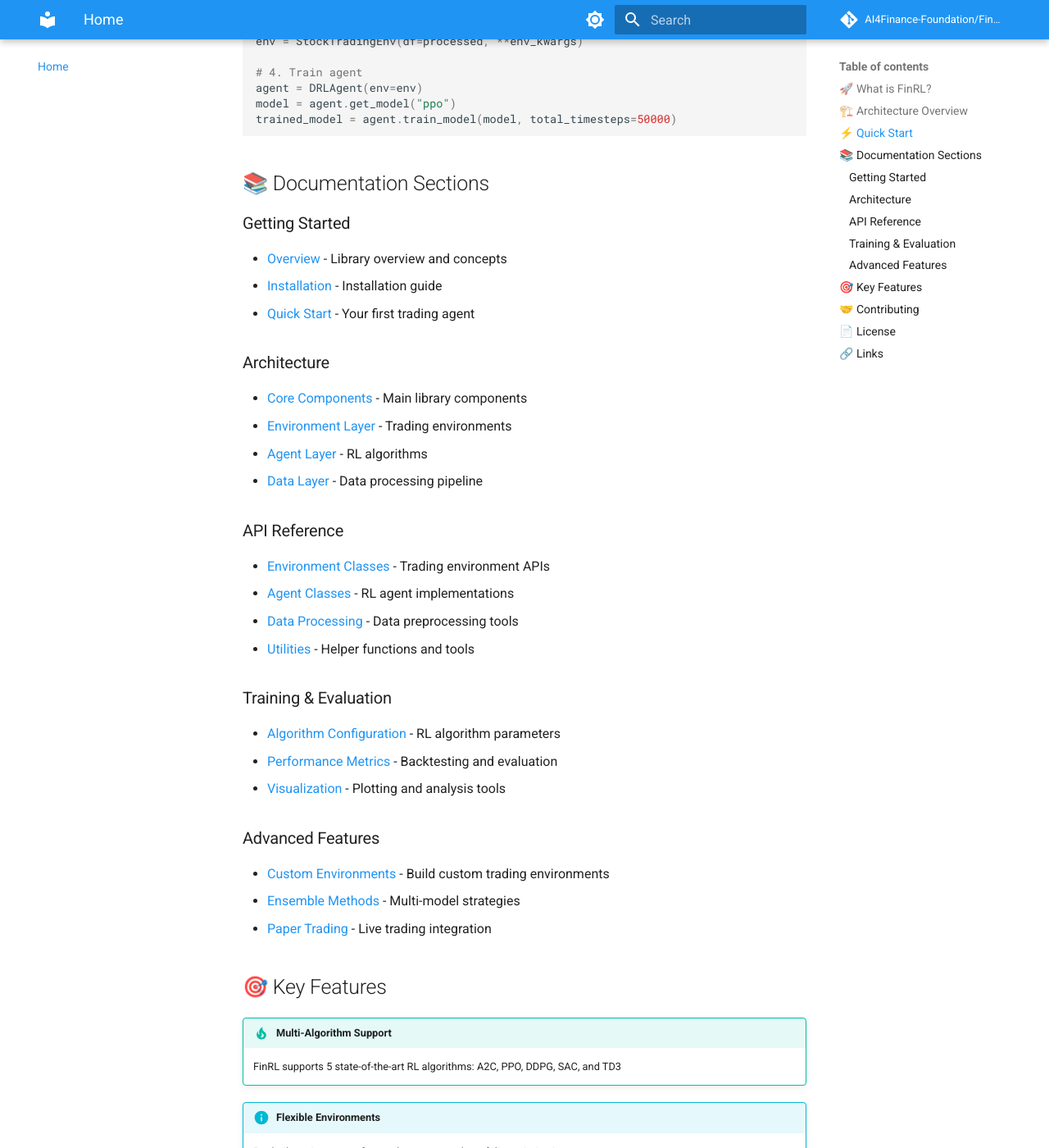
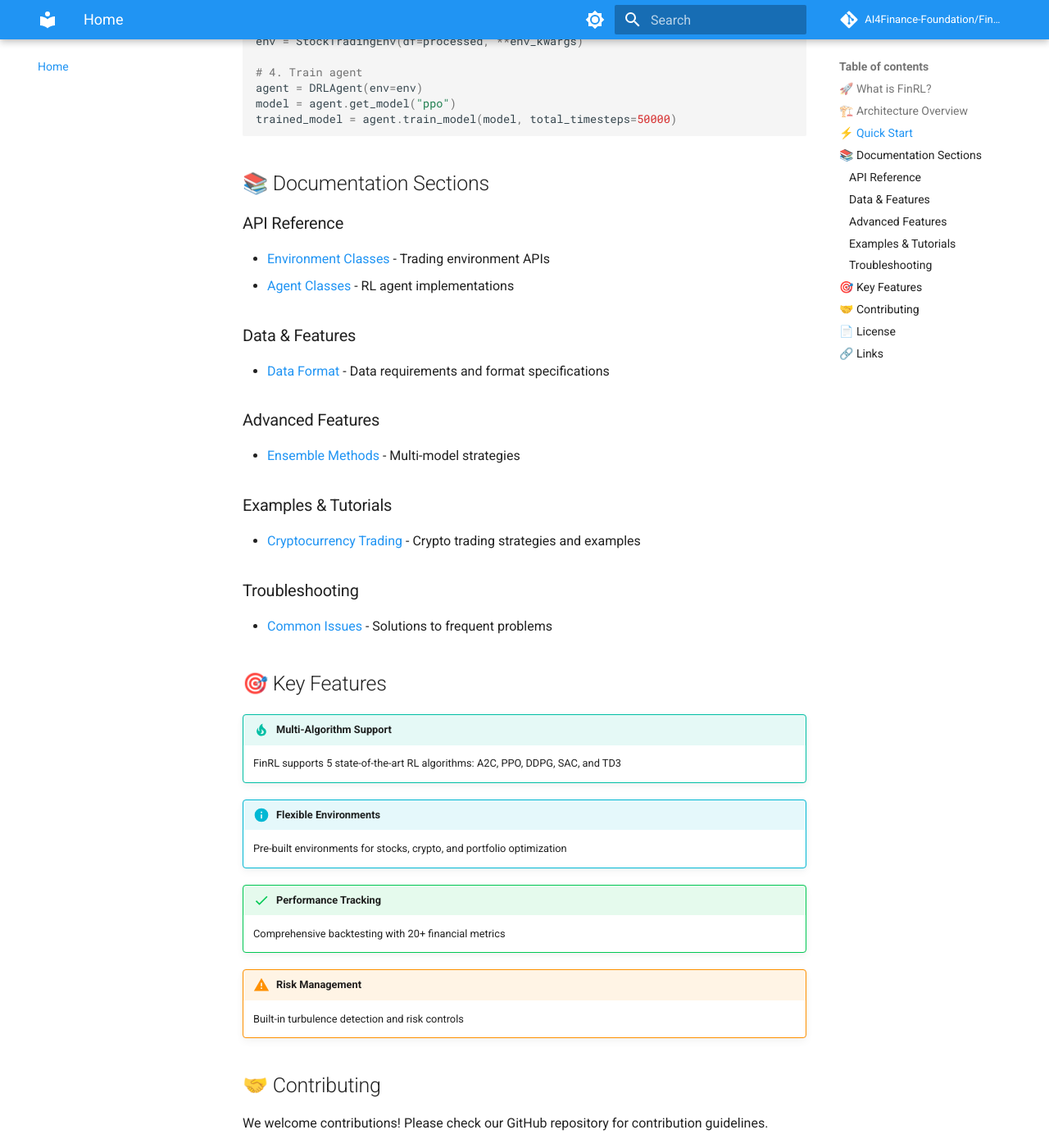
Before and after one commit to TheDomSoft/finrl-docs, an MkDocs documentation site: the page built from docs/index.md, in a window 1280 px wide and 1400 px high, scrolled down 1286 px. Shown: the whole window at 82% size. Built offline with MkDocs 1.6.1 and Material for MkDocs 9.7.7, drawn with Linux system fonts in a browser that asks for light colours; comment, search, counter and statistics services are not loaded; some of the changed text lies outside the part shown.

Commit message:
Revise documentation structure in index.md by removing outdated sections, updating links, and enhancing clarity for improved navigation and user experience.

```diff
--- a/docs/index.md
+++ b/docs/index.md
@@ -56,32 +56,21 @@ trained_model = agent.train_model(model, total_timesteps=50000)
 
 ## 📚 Documentation Sections
 
-### Getting Started
-- [Overview](getting-started/overview.md) - Library overview and concepts
-- [Installation](getting-started/installation.md) - Installation guide
-- [Quick Start](getting-started/quickstart.md) - Your first trading agent
-
-### Architecture
-- [Core Components](architecture/core-components.md) - Main library components
-- [Environment Layer](architecture/environment-layer.md) - Trading environments
-- [Agent Layer](architecture/agent-layer.md) - RL algorithms
-- [Data Layer](architecture/data-layer.md) - Data processing pipeline
-
 ### API Reference
 - [Environment Classes](api/environments.md) - Trading environment APIs
 - [Agent Classes](api/agents.md) - RL agent implementations
-- [Data Processing](api/data-processing.md) - Data preprocessing tools
-- [Utilities](api/utilities.md) - Helper functions and tools
 
-### Training & Evaluation
-- [Algorithm Configuration](training/algorithm-config.md) - RL algorithm parameters
-- [Performance Metrics](evaluation/performance-metrics.md) - Backtesting and evaluation
-- [Visualization](evaluation/visualization.md) - Plotting and analysis tools
+### Data & Features
+- [Data Format](data/format-requirements.md) - Data requirements and format specifications
 
 ### Advanced Features
-- [Custom Environments](advanced/custom-environments.md) - Build custom trading environments
 - [Ensemble Methods](advanced/ensemble-methods.md) - Multi-model strategies
-- [Paper Trading](advanced/paper-trading.md) - Live trading integration
+
+### Examples & Tutorials
+- [Cryptocurrency Trading](examples/crypto-trading.md) - Crypto trading strategies and examples
+
+### Troubleshooting
+- [Common Issues](troubleshooting/common-issues.md) - Solutions to frequent problems
 
 ## 🎯 Key Features
 
@@ -99,7 +88,7 @@ trained_model = agent.train_model(model, total_timesteps=50000)
 
 ## 🤝 Contributing
 
-We welcome contributions! See our [Development Setup](contributing/development.md) guide to get started.
+We welcome contributions! Please check our GitHub repository for contribution guidelines.
 
 ## 📄 License
 
```
